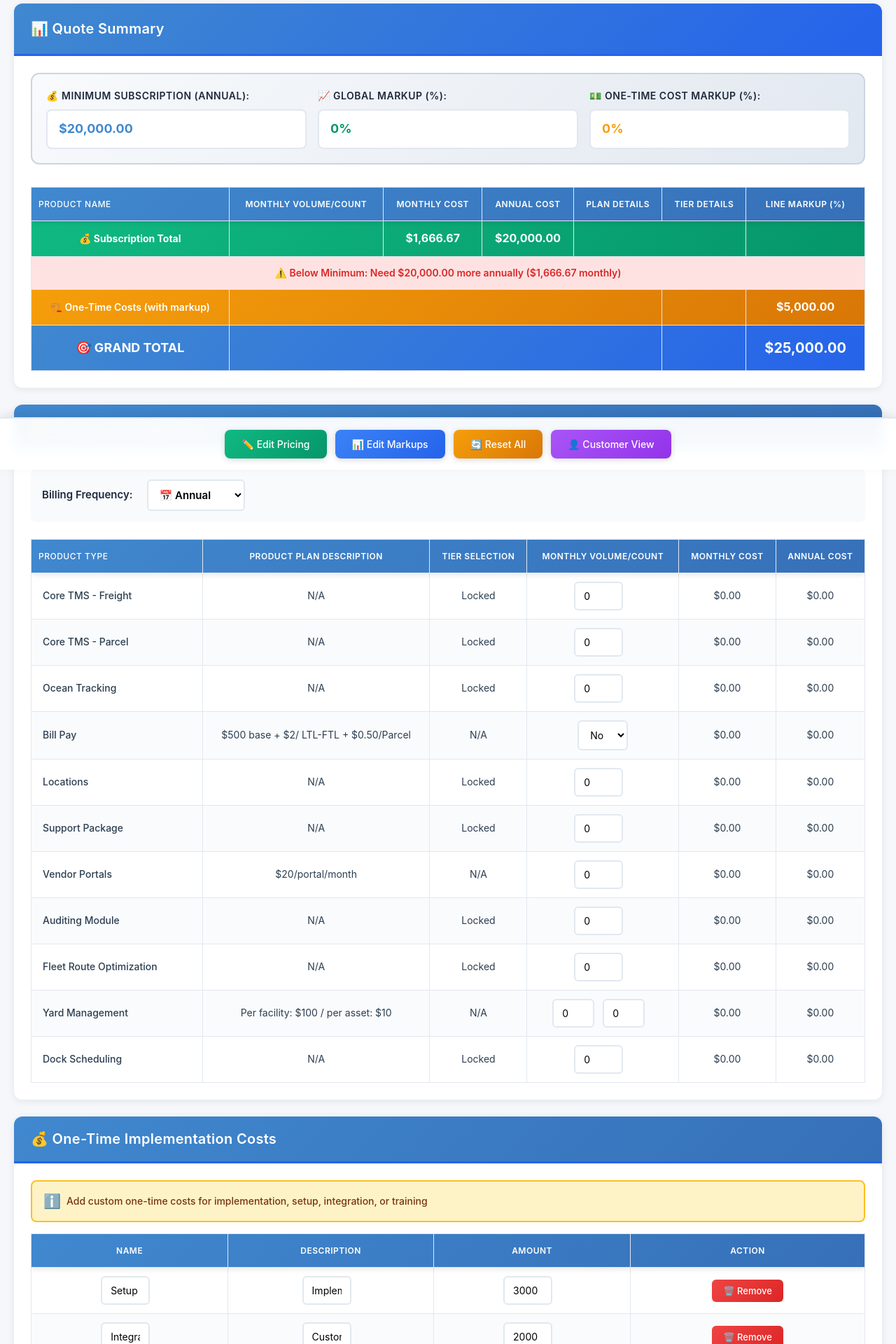
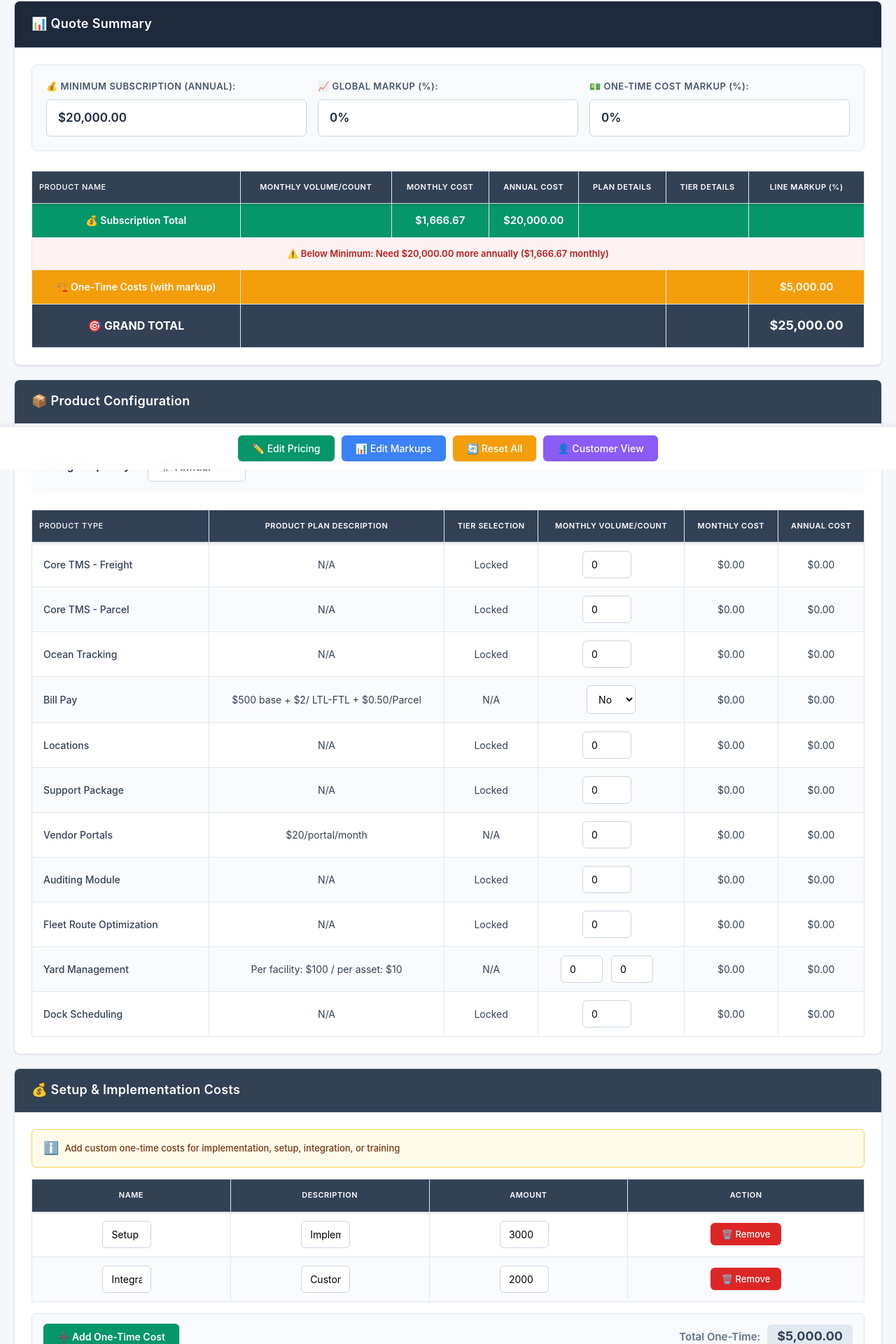
Before and after one commit to neel19917/fplegacypricer, a React (Vite) app: page / in a window 1280 px wide. Shown: the part 129-2049 px from the top of the page at 70% size. Built offline with nearby package versions, Linux system fonts and the light colour scheme.

Commit message:
Apply professional color scheme - replace bright gradients with muted, professional colors

```diff
--- a/src/App.jsx
+++ b/src/App.jsx
@@ -27,15 +27,16 @@ const inputStyle = {
   marginRight: '12px',
   padding: '10px 12px',
   width: '70px',
-  border: '2px solid #e2e8f0',
+  border: '1px solid #cbd5e1',
   borderRadius: '6px',
   fontSize: '14px',
   transition: 'all 0.2s ease',
+  backgroundColor: 'white',
 };
 
 const selectStyle = {
   padding: '10px 12px',
-  border: '2px solid #e2e8f0',
+  border: '1px solid #cbd5e1',
   borderRadius: '6px',
   fontSize: '14px',
   backgroundColor: 'white',
@@ -46,9 +47,9 @@ const selectStyle = {
 const stickyHeaderStyle = {
   position: 'sticky',
   top: 0,
-  background: 'linear-gradient(135deg, #4088cf 0%, #3670b8 100%)',
+  background: '#334155',
   zIndex: 10,
-  boxShadow: '0 2px 8px rgba(0, 0, 0, 0.1)',
+  boxShadow: '0 2px 4px rgba(0, 0, 0, 0.1)',
 };
 
 const tableThStyle = {
@@ -56,7 +57,7 @@ const tableThStyle = {
   padding: '14px 12px',
   textAlign: 'center',
   fontWeight: '600',
-  fontSize: '12px',
+  fontSize: '11px',
   textTransform: 'uppercase',
   letterSpacing: '0.5px',
   color: 'white',
@@ -67,7 +68,7 @@ const tableTdStyle = {
   padding: '12px 10px',
   textAlign: 'center',
   fontSize: '14px',
-  color: '#2c3e50',
+  color: '#334155',
 };
 
 const firstColumnStyle = {
@@ -134,20 +135,20 @@ const FixedHeader = () => (
       left: 0,
       width: '100%',
       height: '70px',
-      background: 'linear-gradient(135deg, #4088cf 0%, #2563eb 100%)',
+      background: '#1e293b',
       color: '#fff',
       display: 'flex',
       alignItems: 'center',
       justifyContent: 'space-between',
       padding: '0 40px',
       zIndex: 1000,
-      boxShadow: '0 4px 12px rgba(0,0,0,0.15)',
+      boxShadow: '0 2px 8px rgba(0, 0, 0, 0.1)',
     }}
   >
-    <h1 style={{ margin: 0, fontSize: '24px', fontWeight: '600', letterSpacing: '0.5px' }}>
+    <h1 style={{ margin: 0, fontSize: '22px', fontWeight: '600', letterSpacing: '0.3px' }}>
       FreightPOP Quote Builder
     </h1>
-    <div style={{ fontSize: '14px', opacity: 0.9 }}>
+    <div style={{ fontSize: '13px', opacity: 0.8 }}>
       Professional Pricing Tool
     </div>
   </div>
@@ -159,11 +160,11 @@ const Card = ({ children, className = '' }) => (
     style={{
       width: '100%',
       background: 'white',
-      border: 'none',
-      borderRadius: '12px',
+      border: '1px solid #e2e8f0',
+      borderRadius: '8px',
       overflow: 'hidden',
-      margin: '24px 0',
-      boxShadow: '0 2px 12px rgba(0,0,0,0.08)',
+      margin: '20px 0',
+      boxShadow: '0 1px 3px rgba(0, 0, 0, 0.1)',
     }}
   >
     {children}
@@ -173,10 +174,10 @@ const Card = ({ children, className = '' }) => (
 const CardHeader = ({ children, style }) => (
   <div
     style={{
-      background: 'linear-gradient(135deg, #4088cf 0%, #3670b8 100%)',
+      background: '#334155',
       padding: '16px 24px',
       color: '#fff',
-      borderBottom: '3px solid #2563eb',
+      borderBottom: '1px solid #475569',
       ...style
     }}
   >
@@ -187,7 +188,7 @@ const CardHeader = ({ children, style }) => (
 const CardTitle = ({ children }) => (
   <h2 style={{
     margin: 0,
-    fontSize: '20px',
+    fontSize: '18px',
     fontWeight: '600',
     letterSpacing: '0.3px'
   }}>
@@ -1122,14 +1123,14 @@ const App = () => {
         ) : (
           <>
             {/* Detailed Quote Summary Table */}
-            <Card style={{ border: '3px solid #4088cf' }}>
+            <Card style={{ border: '2px solid #cbd5e1' }}>
               <CardHeader
                 style={{
-                  background: 'linear-gradient(135deg, #4088cf 0%, #2563eb 100%)',
-                  padding: '20px 24px',
+                  background: '#1e293b',
+                  padding: '18px 24px',
                 }}
               >
-                <CardTitle style={{ fontSize: '24px' }}>📊 Quote Summary</CardTitle>
+                <CardTitle style={{ fontSize: '20px' }}>📊 Quote Summary</CardTitle>
               </CardHeader>
               <CardContent>
                 {/* Settings Section */}
@@ -1137,11 +1138,11 @@ const App = () => {
                   display: 'grid',
                   gridTemplateColumns: 'repeat(auto-fit, minmax(300px, 1fr))',
                   gap: '16px',
-                  marginBottom: '32px',
+                  marginBottom: '28px',
                   padding: '20px',
-                  background: 'linear-gradient(135deg, #f8fafc 0%, #e2e8f0 100%)',
-                  borderRadius: '12px',
-                  border: '2px solid #cbd5e1',
+                  background: '#f8fafc',
+                  borderRadius: '8px',
+                  border: '1px solid #e2e8f0',
                 }}>
                   <div style={{
                     display: 'flex',
@@ -1150,8 +1151,8 @@ const App = () => {
                   }}>
                     <label style={{
                       fontWeight: '600',
-                      fontSize: '14px',
-                      color: '#1e293b',
+                      fontSize: '13px',
+                      color: '#475569',
                       textTransform: 'uppercase',
                       letterSpacing: '0.5px',
                     }}>
@@ -1160,11 +1161,11 @@ const App = () => {
                     <div style={{
                       padding: '12px 16px',
                       background: 'white',
-                      borderRadius: '8px',
-                      border: '2px solid #e2e8f0',
-                      fontSize: '18px',
-                      fontWeight: '700',
-                      color: '#4088cf',
+                      borderRadius: '6px',
+                      border: '1px solid #cbd5e1',
+                      fontSize: '17px',
+                      fontWeight: '600',
+                      color: '#1e293b',
                     }}>
                       {editPricingEnabled ? (
                         <input
@@ -1174,8 +1175,8 @@ const App = () => {
                           style={{
                             width: '100%',
                             ...inputStyle,
-                            fontSize: '18px',
-                            fontWeight: '700',
+                            fontSize: '17px',
+                            fontWeight: '600',
                           }}
                         />
                       ) : (
@@ -1191,8 +1192,8 @@ const App = () => {
                   }}>
                     <label style={{
                       fontWeight: '600',
-                      fontSize: '14px',
-                      color: '#1e293b',
+                      fontSize: '13px',
+                      color: '#475569',
                       textTransform: 'uppercase',
                       letterSpacing: '0.5px',
                     }}>
@@ -1201,11 +1202,11 @@ const App = () => {
                     <div style={{
                       padding: '12px 16px',
                       background: 'white',
-                      borderRadius: '8px',
-                      border: '2px solid #e2e8f0',
-                      fontSize: '18px',
-                      fontWeight: '700',
-                      color: '#059669',
+                      borderRadius: '6px',
+                      border: '1px solid #cbd5e1',
+                      fontSize: '17px',
+                      fontWeight: '600',
+                      color: '#1e293b',
                     }}>
                       {editingAllMarkups ? (
                         <input
@@ -1215,8 +1216,8 @@ const App = () => {
                           style={{
                             width: '100%',
                             ...inputStyle,
-                            fontSize: '18px',
-                            fontWeight: '700',
+                            fontSize: '17px',
+                            fontWeight: '600',
                           }}
                         />
                       ) : (
@@ -1232,8 +1233,8 @@ const App = () => {
                   }}>
                     <label style={{
                       fontWeight: '600',
-                      fontSize: '14px',
-                      color: '#1e293b',
+                      fontSize: '13px',
+                      color: '#475569',
                       textTransform: 'uppercase',
                       letterSpacing: '0.5px',
                     }}>
@@ -1242,11 +1243,11 @@ const App = () => {
                     <div style={{
                       padding: '12px 16px',
                       background: 'white',
-                      borderRadius: '8px',
-                      border: '2px solid #e2e8f0',
-                      fontSize: '18px',
-                      fontWeight: '700',
-                      color: '#f59e0b',
+                      borderRadius: '6px',
+                      border: '1px solid #cbd5e1',
+                      fontSize: '17px',
+                      fontWeight: '600',
+                      color: '#1e293b',
                     }}>
                       {editingAllMarkups ? (
                         <input
@@ -1256,8 +1257,8 @@ const App = () => {
                           style={{
                             width: '100%',
                             ...inputStyle,
-                            fontSize: '18px',
-                            fontWeight: '700',
+                            fontSize: '17px',
+                            fontWeight: '600',
                           }}
                         />
                       ) : (
@@ -1579,19 +1580,19 @@ const App = () => {
                             </tr>
                           ))}
                           <tr style={{
-                            background: 'linear-gradient(135deg, #10b981 0%, #059669 100%)',
-                            fontWeight: 'bold',
+                            background: '#059669',
+                            fontWeight: '600',
                             color: 'white',
-                            fontSize: '16px',
+                            fontSize: '15px',
                           }}>
                             <td style={{ ...tableTdStyle, color: 'white' }}>
                               💰 Subscription Total
                             </td>
                             <td style={{ ...tableTdStyle, color: 'white' }}></td>
-                            <td style={{ ...tableTdStyle, color: 'white', fontSize: '16px' }}>
+                            <td style={{ ...tableTdStyle, color: 'white', fontSize: '15px', fontWeight: '600' }}>
                               {formatCost(finalSubscriptionMonthly)}
                             </td>
-                            <td style={{ ...tableTdStyle, color: 'white', fontSize: '16px' }}>
+                            <td style={{ ...tableTdStyle, color: 'white', fontSize: '15px', fontWeight: '600' }}>
                               {formatCost(finalSubscriptionAnnual)}
                             </td>
                             <td style={{ ...tableTdStyle, color: 'white' }} colSpan={2}></td>
@@ -1599,14 +1600,14 @@ const App = () => {
                           </tr>
                           {neededToMinAnnual > 0 && (
                             <tr style={{
-                              background: '#fee2e2',
+                              background: '#fef2f2',
                             }}>
                               <td
                                 style={{
                                   ...tableTdStyle,
-                                  color: '#dc2626',
+                                  color: '#b91c1c',
                                   fontWeight: '600',
-                                  fontSize: '14px',
+                                  fontSize: '13px',
                                 }}
                                 colSpan={7}
                               >
@@ -1617,7 +1618,7 @@ const App = () => {
                             </tr>
                           )}
                           <tr style={{
-                            background: 'linear-gradient(135deg, #f59e0b 0%, #d97706 100%)',
+                            background: '#f59e0b',
                             fontWeight: '600',
                             color: 'white',
                           }}>
@@ -1629,22 +1630,22 @@ const App = () => {
                             <td style={{
                               ...tableTdStyle,
                               color: 'white',
-                              fontSize: '16px',
-                              fontWeight: 'bold',
+                              fontSize: '15px',
+                              fontWeight: '600',
                             }}>
                               {formatCost(finalOneTimeCost)}
                             </td>
                           </tr>
                           <tr style={{
-                            background: 'linear-gradient(135deg, #4088cf 0%, #2563eb 100%)',
+                            background: '#334155',
                             fontWeight: 'bold',
-                            fontSize: '18px',
+                            fontSize: '16px',
                             color: 'white',
                           }}>
                             <td style={{
                               ...tableTdStyle,
                               color: 'white',
-                              fontSize: '18px',
+                              fontSize: '16px',
                             }}>
                               🎯 GRAND TOTAL
                             </td>
@@ -1653,7 +1654,7 @@ const App = () => {
                             <td style={{
                               ...tableTdStyle,
                               color: 'white',
-                              fontSize: '20px',
+                              fontSize: '18px',
                               fontWeight: 'bold',
                               padding: '16px',
                             }}>
@@ -1665,18 +1666,19 @@ const App = () => {
                     </div>
                     {customPricingPresent && (
                       <div style={{
-                        marginTop: '20px',
-                        padding: '16px',
-                        background: '#fee2e2',
-                        border: '2px solid #dc2626',
-                        borderRadius: '8px',
+                        marginTop: '16px',
+                        padding: '14px 16px',
+                        background: '#fef2f2',
+                        border: '1px solid #fca5a5',
+                        borderRadius: '6px',
                         color: '#991b1b',
-                        fontWeight: '600',
+                        fontWeight: '500',
                         display: 'flex',
                         alignItems: 'center',
-                        gap: '12px',
+                        gap: '10px',
+                        fontSize: '14px',
                       }}>
-                        <span style={{ fontSize: '24px' }}>⚠️</span>
+                        <span style={{ fontSize: '20px' }}>⚠️</span>
                         <span>
                           Please get management approval before sending quote to customer.
                         </span>
@@ -2074,21 +2076,21 @@ const App = () => {
             {/* One-Time Costs Table */}
             <Card>
               <CardHeader>
-                <CardTitle>💰 One-Time Implementation Costs</CardTitle>
+                <CardTitle>💰 Setup & Implementation Costs</CardTitle>
               </CardHeader>
               <CardContent>
                 <div style={{
                   marginBottom: '16px',
                   padding: '12px 16px',
-                  background: '#fef3c7',
-                  border: '2px solid #fbbf24',
-                  borderRadius: '8px',
+                  background: '#fffbeb',
+                  border: '1px solid #fcd34d',
+                  borderRadius: '6px',
                   display: 'flex',
                   alignItems: 'center',
-                  gap: '8px'
+                  gap: '8px',
                 }}>
-                  <span style={{ fontSize: '20px' }}>ℹ️</span>
-                  <span style={{ fontSize: '14px', color: '#78350f', fontWeight: '500' }}>
+                  <span style={{ fontSize: '18px' }}>ℹ️</span>
+                  <span style={{ fontSize: '13px', color: '#78350f', fontWeight: '500' }}>
                     Add custom one-time costs for implementation, setup, integration, or training
                   </span>
                 </div>
@@ -2171,7 +2173,7 @@ const App = () => {
                               }
                               style={{
                                 padding: '8px 16px',
-                                background: 'linear-gradient(135deg, #ef4444 0%, #dc2626 100%)',
+                                background: '#dc2626',
                                 color: '#fff',
                                 border: 'none',
                                 borderRadius: '6px',
@@ -2190,9 +2192,10 @@ const App = () => {
                           <td colSpan={4} style={{
                             ...tableTdStyle,
                             textAlign: 'center',
-                            padding: '32px',
+                            padding: '28px',
                             color: '#64748b',
-                            fontStyle: 'italic'
+                            fontStyle: 'italic',
+                            fontSize: '13px',
                           }}>
                             No one-time costs added yet. Click the button below to add your first item.
                           </td>
@@ -2206,9 +2209,10 @@ const App = () => {
                   display: 'flex',
                   justifyContent: 'space-between',
                   alignItems: 'center',
-                  padding: '16px',
+                  padding: '14px 16px',
                   background: '#f8fafc',
-                  borderRadius: '8px',
+                  borderRadius: '6px',
+                  border: '1px solid #e2e8f0',
                 }}>
                   <button
                     onClick={() =>
@@ -2218,31 +2222,32 @@ const App = () => {
                       ])
                     }
                     style={{
-                      padding: '12px 24px',
+                      padding: '10px 20px',
                       border: 'none',
-                      borderRadius: '8px',
-                      background: 'linear-gradient(135deg, #10b981 0%, #059669 100%)',
+                      borderRadius: '6px',
+                      background: '#059669',
                       color: '#fff',
                       fontWeight: '600',
                       fontSize: '14px',
                       cursor: 'pointer',
-                      boxShadow: '0 2px 8px rgba(16, 185, 129, 0.3)',
+                      boxShadow: '0 1px 3px rgba(5, 150, 105, 0.3)',
                     }}
                   >
                     ➕ Add One-Time Cost
                   </button>
                   <div style={{
-                    fontSize: '16px',
+                    fontSize: '15px',
                     fontWeight: '600',
                     color: '#1e293b',
                   }}>
-                    <span style={{ marginRight: '12px', color: '#64748b' }}>Total One-Time:</span>
+                    <span style={{ marginRight: '10px', color: '#64748b' }}>Total One-Time:</span>
                     <span style={{
-                      fontSize: '20px',
-                      color: '#4088cf',
-                      background: '#dbeafe',
-                      padding: '6px 16px',
+                      fontSize: '18px',
+                      color: '#334155',
+                      background: '#e2e8f0',
+                      padding: '6px 14px',
                       borderRadius: '6px',
+                      fontWeight: '700',
                     }}>
                       {formatCost(finalOneTimeCost)}
                     </span>
@@ -2316,32 +2321,31 @@ const App = () => {
           bottom: 0,
           left: 0,
           width: '100%',
-          background: 'linear-gradient(to top, rgba(255,255,255,0.98), rgba(255,255,255,0.95))',
-          borderTop: '2px solid #e2e8f0',
-          padding: '16px 24px',
+          background: 'rgba(255,255,255,0.98)',
+          borderTop: '1px solid #e2e8f0',
+          padding: '12px 24px',
           display: 'flex',
           justifyContent: 'center',
           alignItems: 'center',
-          gap: '12px',
+          gap: '10px',
           zIndex: 1001,
-          boxShadow: '0 -4px 12px rgba(0, 0, 0, 0.08)',
-          backdropFilter: 'blur(8px)',
+          boxShadow: '0 -2px 8px rgba(0, 0, 0, 0.05)',
         }}
       >
         <button
           onClick={toggleEditPricing}
           style={{
-            padding: '12px 24px',
+            padding: '10px 20px',
             background: editPricingEnabled
-              ? 'linear-gradient(135deg, #ef4444 0%, #dc2626 100%)'
-              : 'linear-gradient(135deg, #10b981 0%, #059669 100%)',
+              ? '#dc2626'
+              : '#059669',
             color: '#fff',
             border: 'none',
-            borderRadius: '8px',
+            borderRadius: '6px',
             cursor: 'pointer',
             fontWeight: '500',
             fontSize: '14px',
-            boxShadow: '0 2px 8px rgba(0, 0, 0, 0.15)',
+            boxShadow: '0 1px 3px rgba(0, 0, 0, 0.1)',
           }}
         >
           {editPricingEnabled ? '🔒 Lock Pricing' : '✏️ Edit Pricing'}
@@ -2349,17 +2353,17 @@ const App = () => {
         <button
           onClick={() => setEditingAllMarkups(!editingAllMarkups)}
           style={{
-            padding: '12px 24px',
+            padding: '10px 20px',
             background: editingAllMarkups
-              ? 'linear-gradient(135deg, #8b5cf6 0%, #7c3aed 100%)'
-              : 'linear-gradient(135deg, #3b82f6 0%, #2563eb 100%)',
+              ? '#7c3aed'
+              : '#3b82f6',
             color: '#fff',
             border: 'none',
-            borderRadius: '8px',
+            borderRadius: '6px',
             cursor: 'pointer',
             fontWeight: '500',
             fontSize: '14px',
-            boxShadow: '0 2px 8px rgba(0, 0, 0, 0.15)',
+            boxShadow: '0 1px 3px rgba(0, 0, 0, 0.1)',
           }}
         >
           {editingAllMarkups ? '💾 Save Markups' : '📊 Edit Markups'}
@@ -2367,15 +2371,15 @@ const App = () => {
         <button
           onClick={handleReset}
           style={{
-            padding: '12px 24px',
-            background: 'linear-gradient(135deg, #f59e0b 0%, #d97706 100%)',
+            padding: '10px 20px',
+            background: '#f59e0b',
             color: '#fff',
             border: 'none',
-            borderRadius: '8px',
+            borderRadius: '6px',
             cursor: 'pointer',
             fontWeight: '500',
             fontSize: '14px',
-            boxShadow: '0 2px 8px rgba(0, 0, 0, 0.15)',
+            boxShadow: '0 1px 3px rgba(0, 0, 0, 0.1)',
           }}
         >
           🔄 Reset All
@@ -2383,15 +2387,15 @@ const App = () => {
         <button
           onClick={() => setShowCustomerView(!showCustomerView)}
           style={{
-            padding: '12px 24px',
-            background: 'linear-gradient(135deg, #a855f7 0%, #9333ea 100%)',
+            padding: '10px 20px',
+            background: '#8b5cf6',
             color: '#fff',
             border: 'none',
-            borderRadius: '8px',
+            borderRadius: '6px',
             cursor: 'pointer',
             fontWeight: '500',
             fontSize: '14px',
-            boxShadow: '0 2px 8px rgba(0, 0, 0, 0.15)',
+            boxShadow: '0 1px 3px rgba(0, 0, 0, 0.1)',
           }}
         >
           {showCustomerView ? '📋 Show Detailed' : '👤 Customer View'}
```
